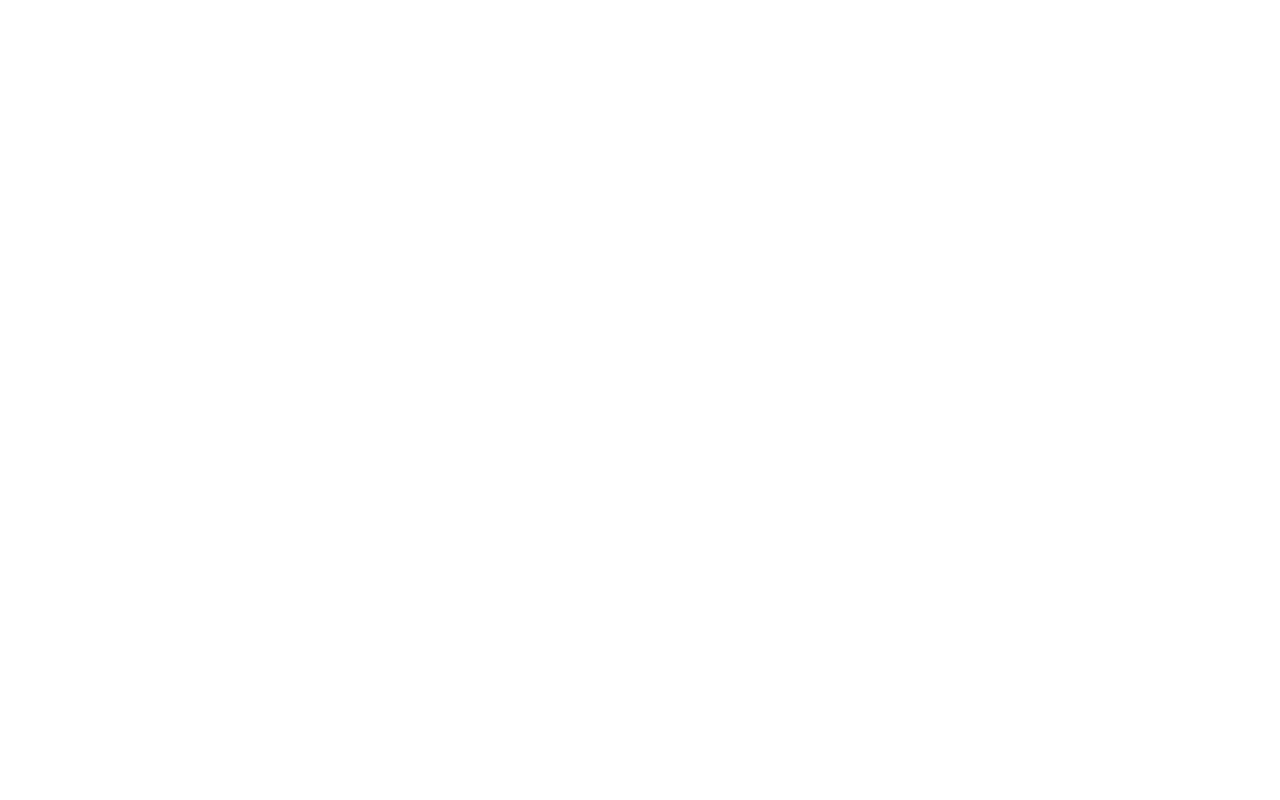
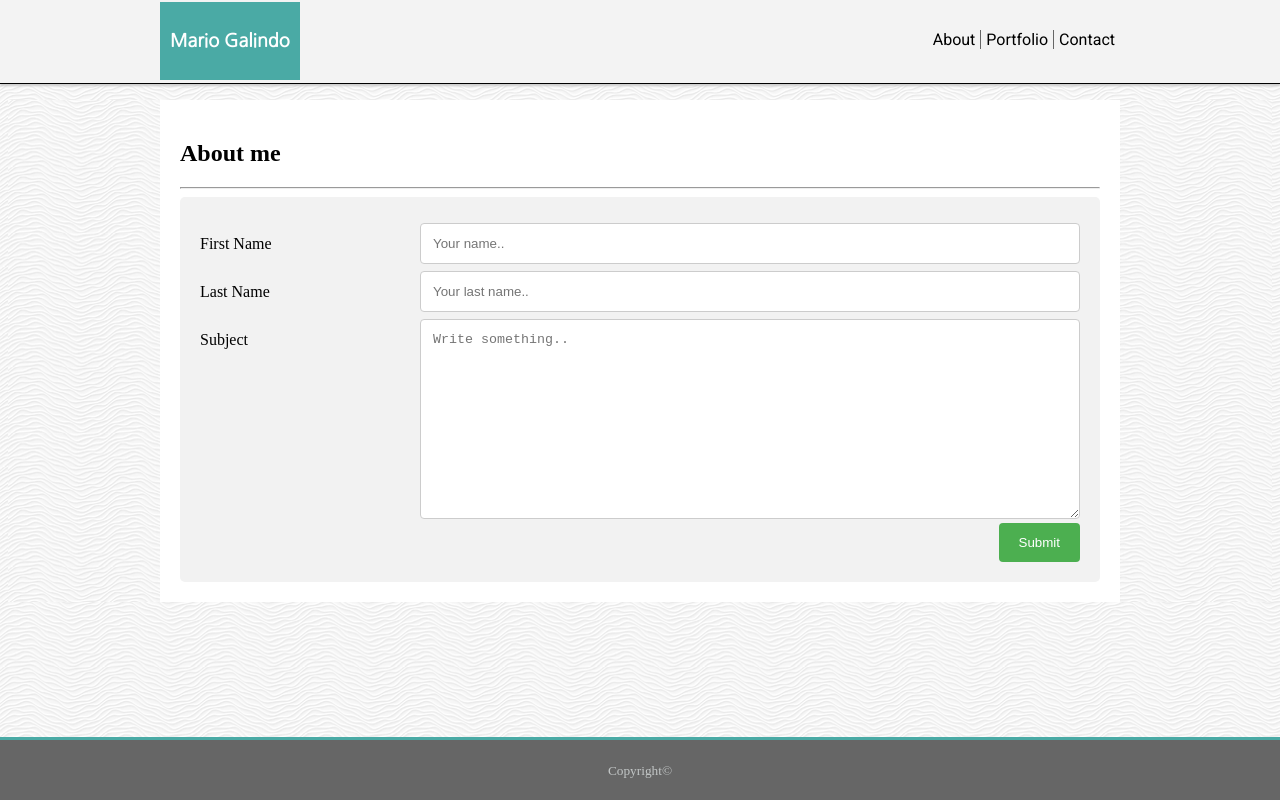
Before and after one commit to mariogalindov/basic-portfolio, a plain HTML site: page contact.html in a window 1280 px wide. Drawn offline with Linux system fonts and the light colour scheme.

Commit message:
Added contact.html, index.html and portfolio.html are not finished yet

```diff
--- a/assets/css/style.css
+++ b/assets/css/style.css
@@ -6,7 +6,6 @@ nav{
     top: 0;
     left: 0;
     background: #f3f3f3;
-
 }
 
 #navComponents{
@@ -20,7 +19,7 @@ nav{
 #name{
     background-color: #4aaaa5;
     padding: 30px 10px;
-    color: #eee;
+    color: #fff;
     font-weight: bold;
     font-size: 18px;
     font-family: 'Nanum Gothic', sans-serif;}
@@ -41,6 +40,43 @@ a{
     border-left: none;
 }
 
+
+.middle{
+    background: url("../images/white-waves.png");
+}
+
+section{
+    width: 960px;
+    background-color: white;
+    margin: 0 auto;
+    margin-top: 100px;
+    /* position: relative; */
+}
+#content{
+    padding: 20px;
+}
+body{
+    background: url("../images/white-waves.png");
+}
+
+
+#aboutPic{
+    /* display: inline; */
+    margin-right: 14px;
+    left: 0px;
+    width: 15%;
+}
+
+#bioText{
+    display: inline;
+}
+
+.clearfix{
+    content:"";
+    display: block;
+    clear:both;
+}
+
 #footer{
     width: 100%;
     background-color: #666;
@@ -53,24 +89,63 @@ a{
     color: #C2C6C6;
 
 }
-
-#about{
-
+.flex-container{
+    display: flex;
 }
 
-.middle{
-    background: url("../images/white-waves.png");
+/* Form CSS*/
+* {
+    box-sizing: border-box;
+  }
 
-}
+  input[type=text], select, textarea {
+    width: 100%;
+    padding: 12px;
+    border: 1px solid #ccc;
+    border-radius: 4px;
+    resize: vertical;
+  }
 
-section{
-    width: 960px;
-    background-color: white;
-    margin: 0 auto;
-    margin-top: 100px;
+  label {
+    padding: 12px 12px 12px 0;
+    display: inline-block;
+  }
 
-}
+  input[type=submit] {
+    background-color: #4CAF50;
+    color: white;
+    padding: 12px 20px;
+    border: none;
+    border-radius: 4px;
+    cursor: pointer;
+    float: right;
+  }
 
-body{
-    background: url("../images/white-waves.png");
-}
+  input[type=submit]:hover {
+    background-color: #45a049;
+  }
+
+  .container {
+    border-radius: 5px;
+    background-color: #f2f2f2;
+    padding: 20px;
+  }
+
+  .col-25 {
+    float: left;
+    width: 25%;
+    margin-top: 6px;
+  }
+
+  .col-75 {
+    float: left;
+    width: 75%;
+    margin-top: 6px;
+  }
+
+  /* Clear floats after the columns */
+  .row:after {
+    content: "";
+    display: table;
+    clear: both;
+  }
--- a/contact.html
+++ b/contact.html
@@ -0,0 +1,70 @@
+<!DOCTYPE html>
+<html>
+    <head>
+        <meta charset="UTF-8">
+        <title>Basic Portfolio</title>
+        <link rel="stylesheet" type="text/css" href="assets/css/style.css">
+        <link href="https://fonts.googleapis.com/css?family=Nanum+Gothic|Noto+Sans+TC|Open+Sans|Roboto&display=swap" rel="stylesheet">
+
+    </head>
+    <body>
+
+        <nav>
+            <div id="navComponents">
+                <span id="name">Mario Galindo</span>
+                <a href="contact.html" class="sections">Contact</a>
+                <a href="portfolio.html" class="sections">Portfolio</a>
+                <a href="index.html" class="sections" id="about">About</a>
+            </div>
+        </nav>
+            <div class="middle">
+                <section>
+                    <div id="content">
+                        <h2>About me</h2>
+                        <hr>
+                        <div class="container">
+                                <form action="/action_page.php">
+                                <div class="row">
+                                  <div class="col-25">
+                                    <label for="fname">First Name</label>
+                                  </div>
+                                  <div class="col-75">
+                                    <input type="text" id="fname" name="firstname" placeholder="Your name..">
+                                  </div>
+                                </div>
+                                <div class="row">
+                                  <div class="col-25">
+                                    <label for="lname">Last Name</label>
+                                  </div>
+                                  <div class="col-75">
+                                    <input type="text" id="lname" name="lastname" placeholder="Your last name..">
+                                  </div>
+                                </div>
+
+                                <div class="row">
+                                  <div class="col-25">
+                                    <label for="subject">Subject</label>
+                                  </div>
+                                  <div class="col-75">
+                                    <textarea id="subject" name="subject" placeholder="Write something.." style="height:200px"></textarea>
+                                  </div>
+                                </div>
+                                <div class="row">
+                                  <input type="submit" value="Submit">
+                                </div>
+                                </form>
+                              </div>
+
+                    </div>
+
+                </section>
+            </div>
+
+        <footer id="footer">
+            <p><small>Copyright&copy;</small></p>
+
+        </footer>
+
+    </body>
+
+</html>
```
Also changed, not shown: index.html (+7 -2 lines), portfolio.html (+51 -0 lines), assets/images/about_pic.png (added).
